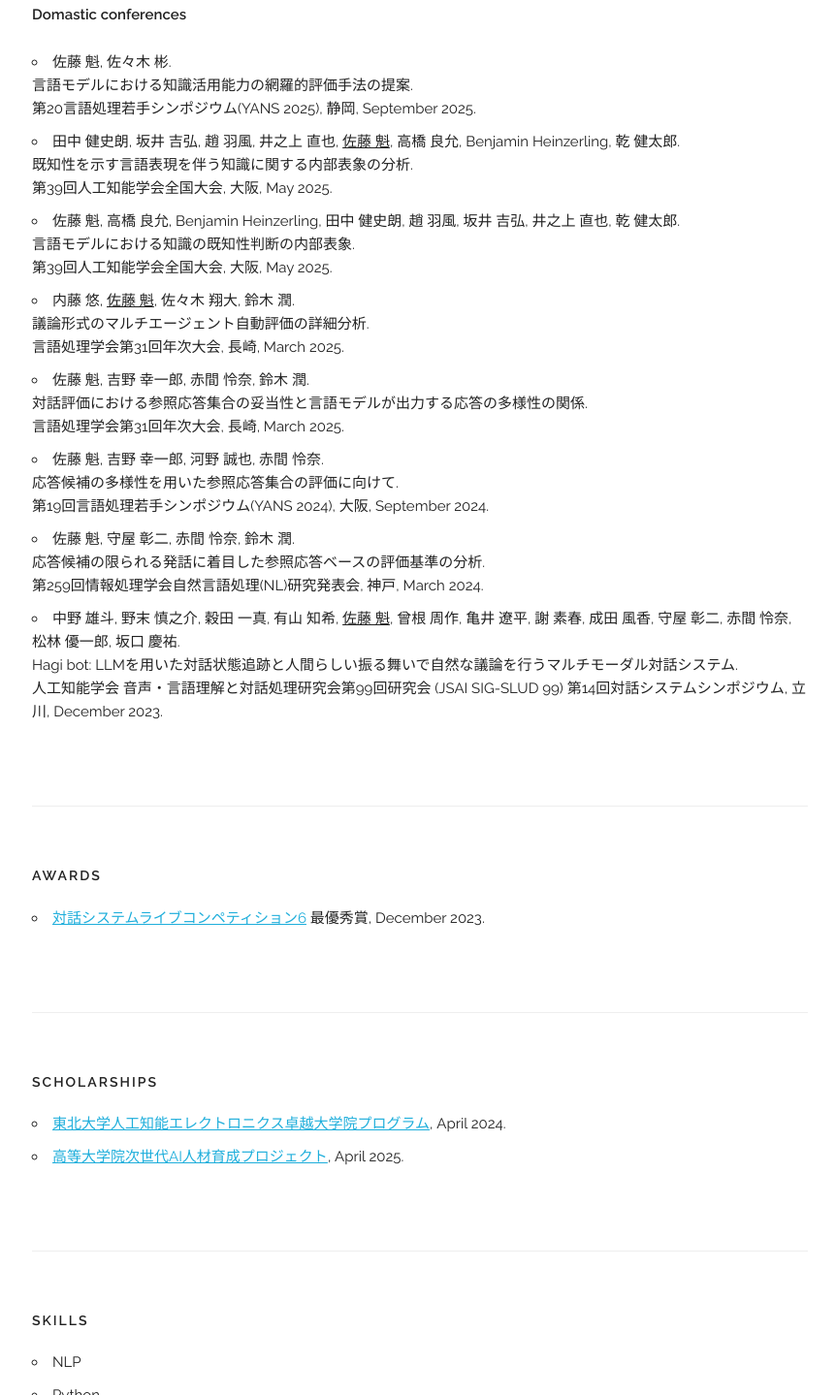
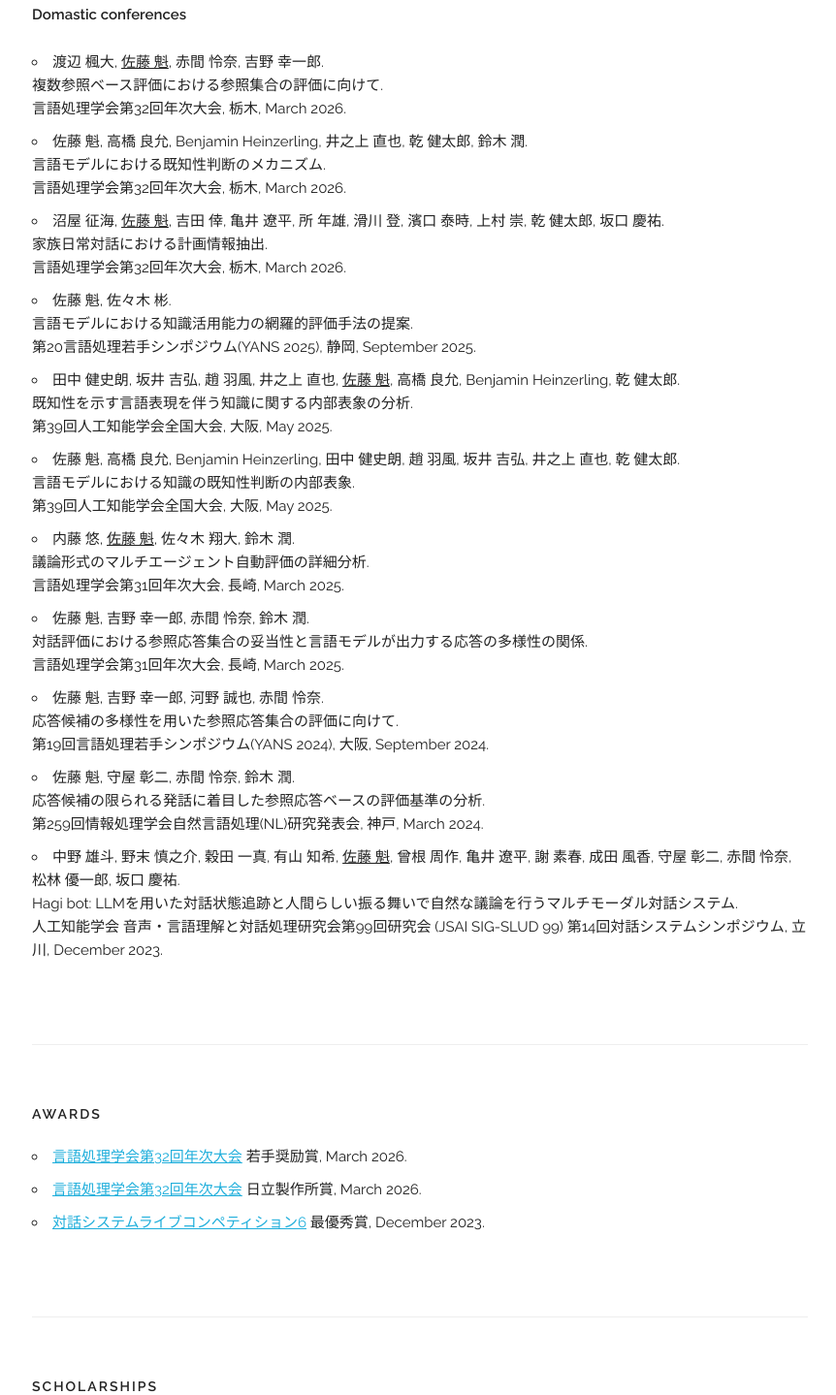
Before and after one commit to kaikaikaikaikaikaikaikai/homepage, a website built with webpack: page index.html in a window 1280 px wide. Shown: the part 1351-2790 px from the top of the page at 97% size, without its empty margins (207-1069 px from the left). Built offline with nearby package versions, Linux system fonts and the light colour scheme.

Commit message:
updated NLP2026

```diff
--- a/index.html
+++ b/index.html
@@ -38,7 +38,7 @@
     <section class="header">
       <img src="img/face_photo.png" alt="顔画像" width="200">
       <h2 class="title">Kai Sato</h2>
-      <p>First year PhD student at <a href="https://www.nlp.ecei.tohoku.ac.jp/" target="_blank">Tohoku NLP</a> (Last updated April 2025)</p>
+      <p>Second year PhD student at <a href="https://www.nlp.ecei.tohoku.ac.jp/" target="_blank">Tohoku NLP</a> (Last updated April 2026)</p>
       <p>kai.satou.r8@dc.tohoku.ac.jp</p>
         <a href="https://x.com/KaiSatou0" target="_blank">
           <svg xmlns="http://www.w3.org/2000/svg" width="24" height="24" viewBox="0 0 1200 1227" fill="#000000">
@@ -87,6 +87,21 @@
           <strong>Domastic conferences</strong>
           <ul>
             <li>
+              渡辺 楓大, <u>佐藤 魁</u>, 赤間 怜奈, 吉野 幸一郎.<br>
+              複数参照ベース評価における参照集合の評価に向けて.<br>
+              言語処理学会第32回年次大会, 栃木, March 2026.
+            </li>
+            <li>
+              佐藤 魁, 高橋 良允, Benjamin Heinzerling, 井之上 直也, 乾 健太郎, 鈴木 潤.<br>
+              言語モデルにおける既知性判断のメカニズム.<br>
+              言語処理学会第32回年次大会, 栃木, March 2026.
+            </li>
+            <li>
+              沼屋 征海, <u>佐藤 魁</u>, 吉田 倖, 亀井 遼平, 所 年雄, 滑川 登, 濱口 泰時, 上村 崇, 乾 健太郎, 坂口 慶祐.<br>
+              家族日常対話における計画情報抽出.<br>
+              言語処理学会第32回年次大会, 栃木, March 2026.
+            </li>
+            <li>
               佐藤 魁, 佐々木 彬.<br>
               言語モデルにおける知識活用能力の網羅的評価手法の提案.<br>
               第20言語処理若手シンポジウム(YANS 2025), 静岡, September 2025.
@@ -133,6 +148,12 @@
     <div class="docs-section" id="awards">
       <h6 class="docs-header">Awards</h6>
       <ul>
+        <li>
+          <a href="https://anlp.jp/nlp2026/award.html" target="_blank">言語処理学会第32回年次大会</a> 若手奨励賞, March 2026.
+        </li>
+        <li>
+          <a href="https://anlp.jp/nlp2026/award.html" target="_blank">言語処理学会第32回年次大会</a> 日立製作所賞, March 2026.
+        </li>
         <li>
           <a href="https://sites.google.com/view/dslc6" target="_blank">対話システムライブコンペティション6</a> 最優秀賞, December 2023.
         </li>
```
